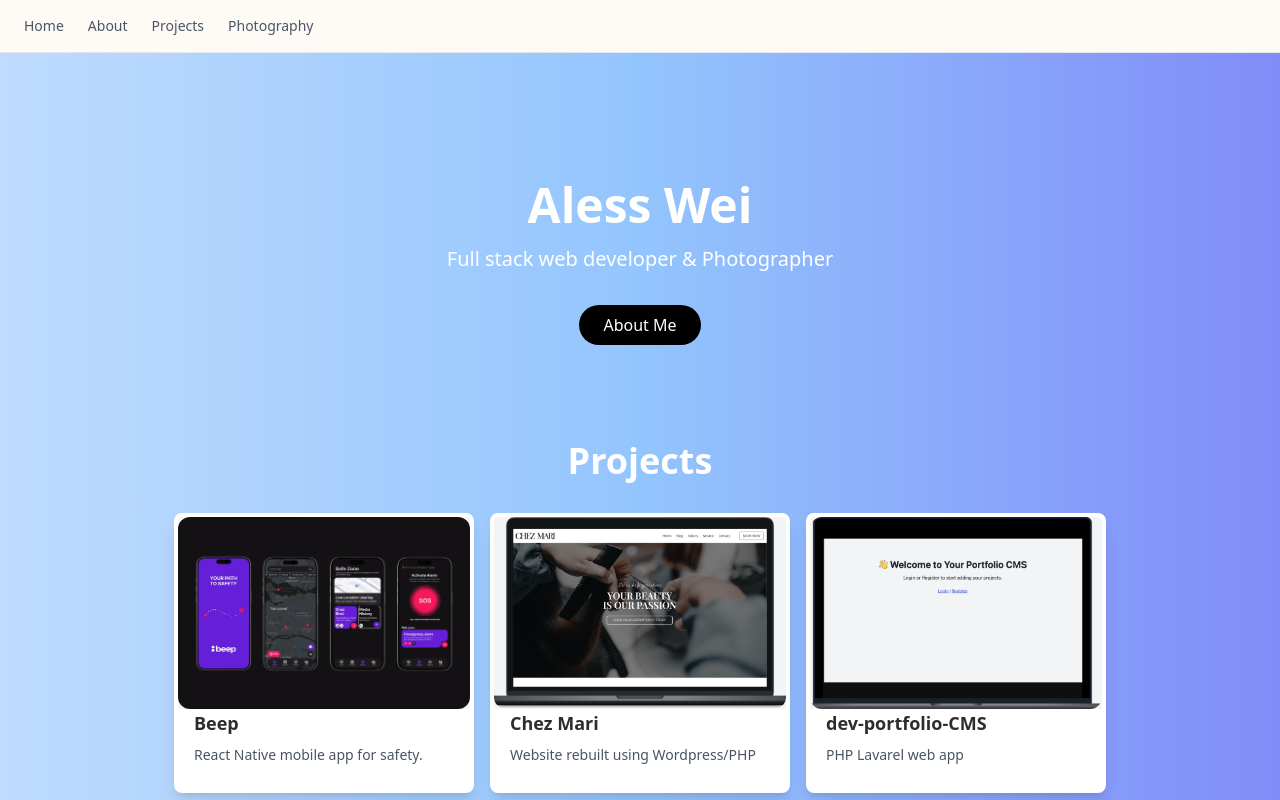
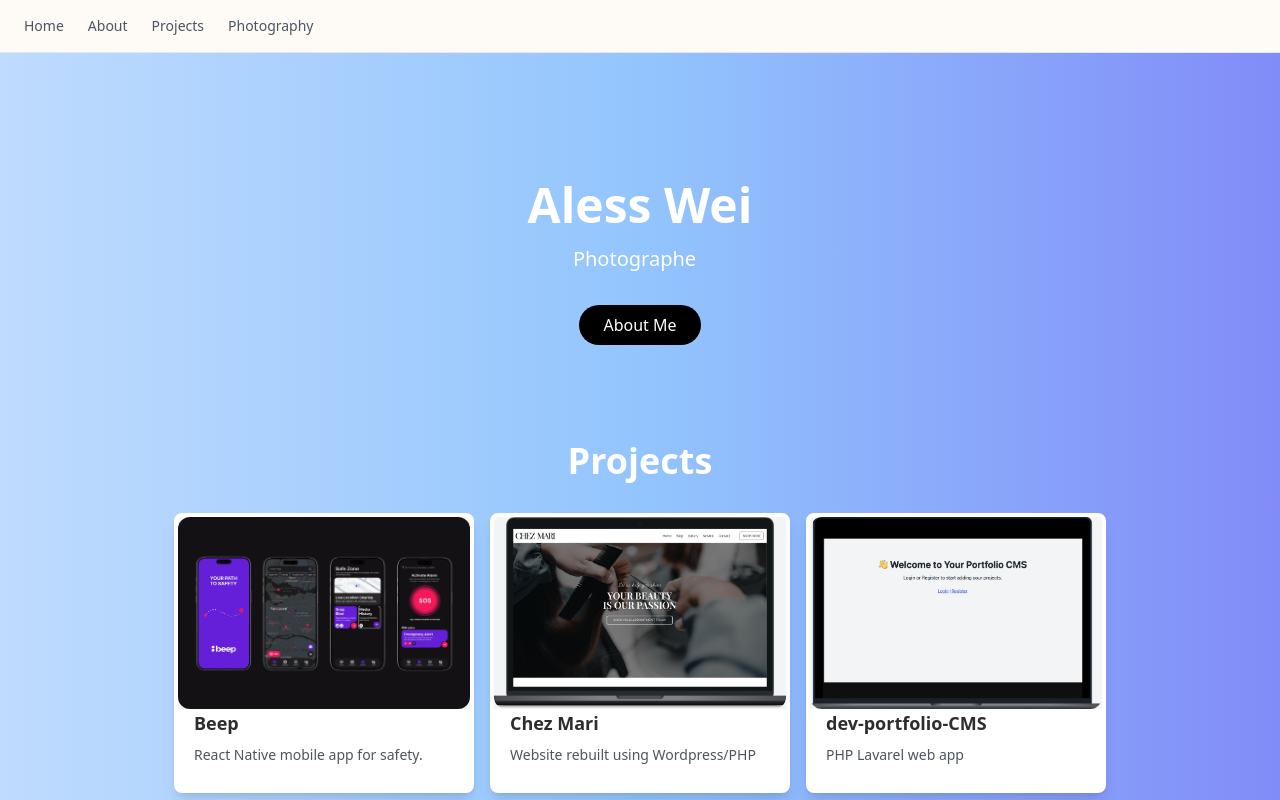
Before and after one commit to alesstongwen/portfolio, a React (Create React App) app: page / in a window 1280 px wide. Shown: the top 800 px of the page. Built offline with nearby package versions, Linux system fonts and the light colour scheme.

Commit message:
add animation text on home page

```diff
--- a/src/pages/HomePage.tsx
+++ b/src/pages/HomePage.tsx
@@ -8,9 +8,20 @@ const HomePage: React.FC = () => {
       {/* Welcome Section */}
       <section className="text-center py-16 px-4">
         <h1 className="text-5xl font-bold text-white">Aless Wei</h1>
-        <h2 className="text-xl mt-4 text-white">
-          Full stack web developer & Photographer
-        </h2>
+        <TypeAnimation
+          sequence={[
+            "Full Stack Web Developer",
+            2000,
+            "Photographer",
+            2000,
+            "Creative Coder",
+            2000,
+          ]}
+          wrapper="h2"
+          speed={40}
+          repeat={Infinity}
+          className="text-xl mt-4 text-white"
+        />
         <div className="mt-8">
           {/* About Me Button */}
           <button className="bg-black text-white px-6 py-2 rounded-full">
```
